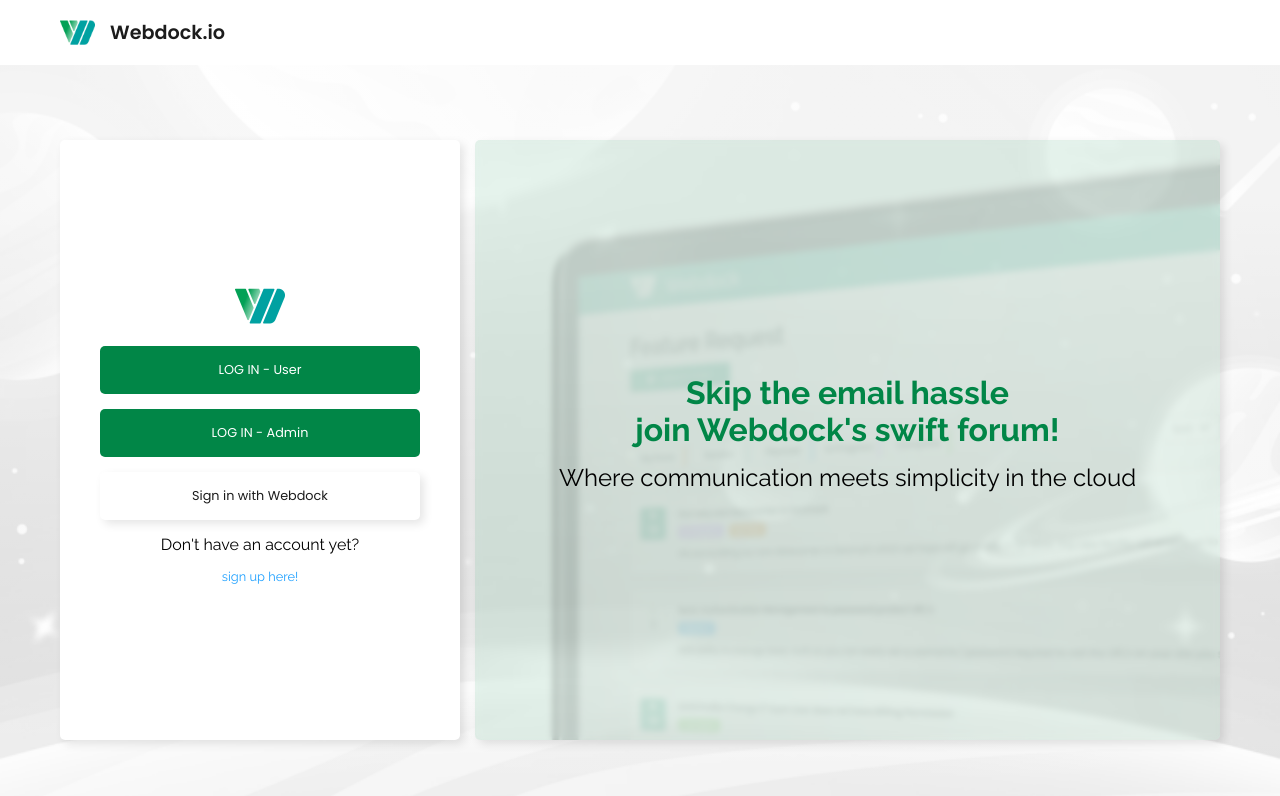
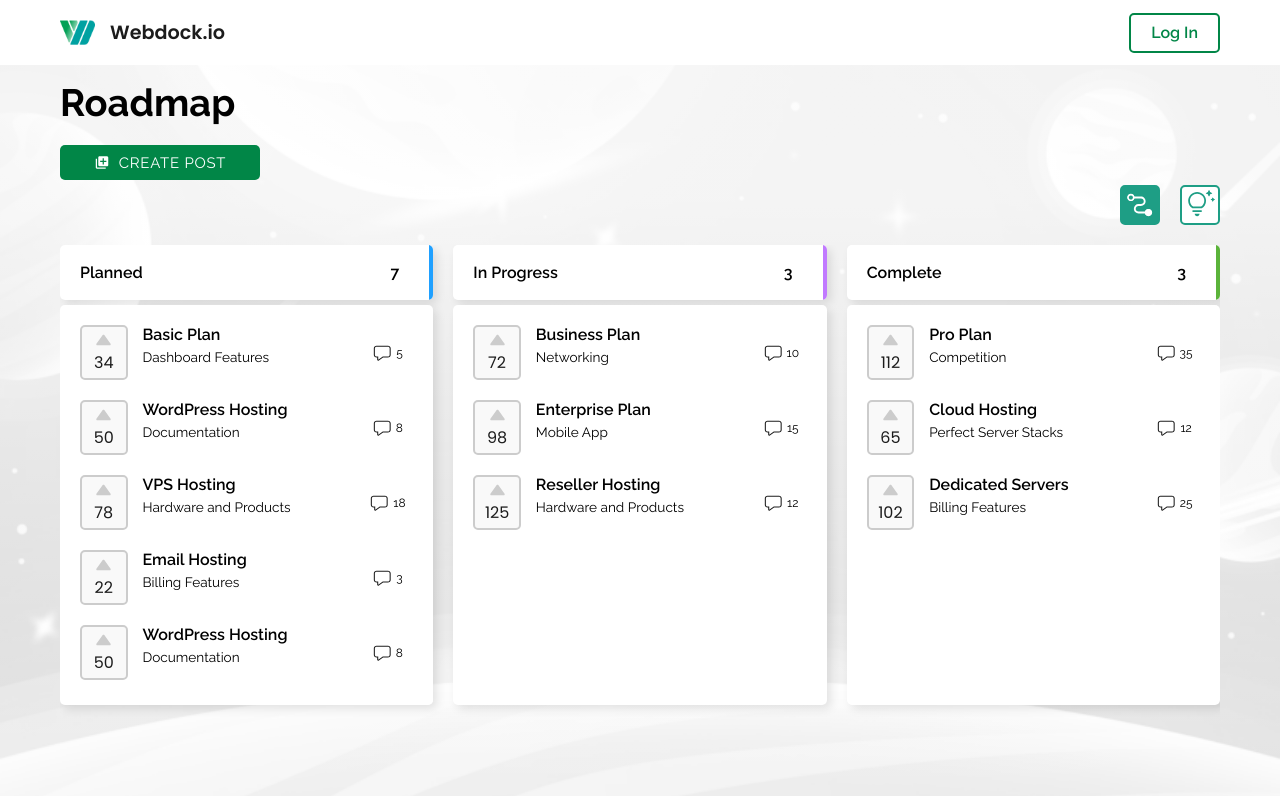
Before and after one commit to soklope/webdock, a React (Vite) app in the folder webdock-app/: page / in a window 1280 px wide. Before the commit this address led to /login. Shown: the top 796 px of the page. Built offline with nearby package versions, Linux system fonts and the light colour scheme.

Commit message:
Fixed nav styling based on login + routing

```diff
--- a/webdock-app/src/layout/navigation/Navigation.jsx
+++ b/webdock-app/src/layout/navigation/Navigation.jsx
@@ -6,23 +6,13 @@ import logo from "../../content/images/logo_200x200.png";
 import userStore from "../../stores/loginStore";
 
 export default function Navigation() {
-  const { loginAsUser, logout } = userStore()
+  const { logout } = userStore()
   const [isOpen, setIsOpen] = useState(false);
 
   const userIsLoggedIn = localStorage.getItem("user")
 
   const toggleDropdownMenu = () => {
     setIsOpen((prevIsOpen) => !prevIsOpen);
-  };
-
-  const handleLoginClick = () => {
-    loginAsUser();
-
-    const loggedInUser = localStorage.getItem('user');
-
-    if (loggedInUser) {
-      window.location.href = "/"
-    }
   };
 
   const handleLogoutClick = () => {
@@ -63,15 +53,14 @@ export default function Navigation() {
                   </li>
                 </ul>
               </>
-
-
-
           }
 
-          {/* <div className="nav-button-container">
-              <button onClick={handleLoginClick} className="nav-button-container__log-in">Log In</button>
-              <button className="nav-button-container__sign-up">Sign Up</button>
-          </div> */}
+          { !userIsLoggedIn &&
+            <Link className="nav-button-container" to={'/login'}>
+                <button className="nav-button-container__log-in">Log In</button>
+                {/* <button className="nav-button-container__sign-up">Sign Up</button> */}
+            </Link>
+          }
 
           <div className="burger-menu-icon">
             <Hamburger
@@ -79,7 +68,7 @@ export default function Navigation() {
               toggled={isOpen}
               toggle={toggleDropdownMenu}
               rounded
-              />
+            />
           </div>
 
           {isOpen && (
@@ -106,7 +95,6 @@ export default function Navigation() {
               </div>
             </>
           )}
-
         </div>
       </nav>
   );
--- a/webdock-app/src/layout/navigation/Navigation.scss
+++ b/webdock-app/src/layout/navigation/Navigation.scss
@@ -226,6 +226,7 @@ nav {
 
 .nav-button-container {
   display: none;
+  text-decoration: none;
 
   @media screen and (min-width: v.$desktop-screen) {
     @include mix.flex-center;
--- a/webdock-app/src/router/router.jsx
+++ b/webdock-app/src/router/router.jsx
@@ -19,12 +19,14 @@ const Router = () => {
       <CreatePostModal />
 
         <Routes>
-          <Route exact path="/" element={loggedIn === null ? <Navigate replace to={"/login"}/> : <RoadmapView />} />
+          {/* <Route exact path="/" element={loggedIn === null ? <Navigate replace to={"/login"}/> : <RoadmapView />} /> */}
+          <Route exact path="/" element={<RoadmapView />} />
           <Route path="/listview" element={<ListView />} />
           <Route path="/posts/:id" element={<SinglePostView />} />
           <Route path="/sort" element={<SortFunctionAndFilterContainer />} />
           <Route path="/selectcategory" element={<SelectCategory />} />
-          <Route path="/login" element={loggedIn !== null ? <Navigate replace to={"/"}/> : <LoginScreen />} />
+          {/* <Route path="/login" element={loggedIn !== null ? <Navigate replace to={"/"}/> : <LoginScreen />} />   */}
+          <Route path="/login" element={<LoginScreen />} />
         </Routes>
     </BrowserRouter>
   );
```
